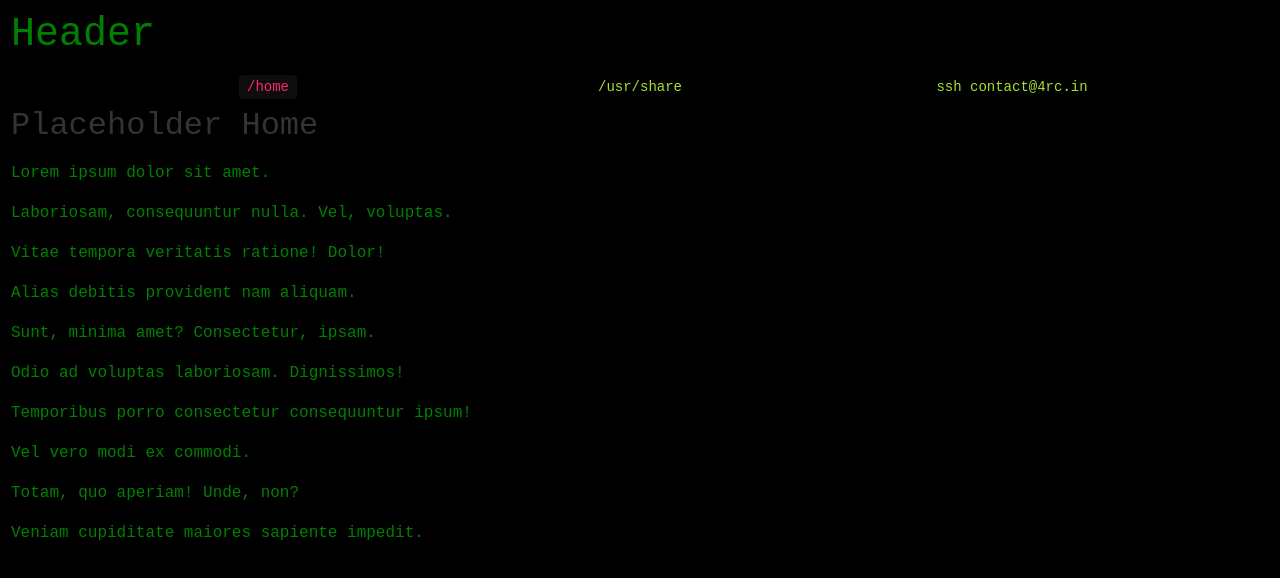
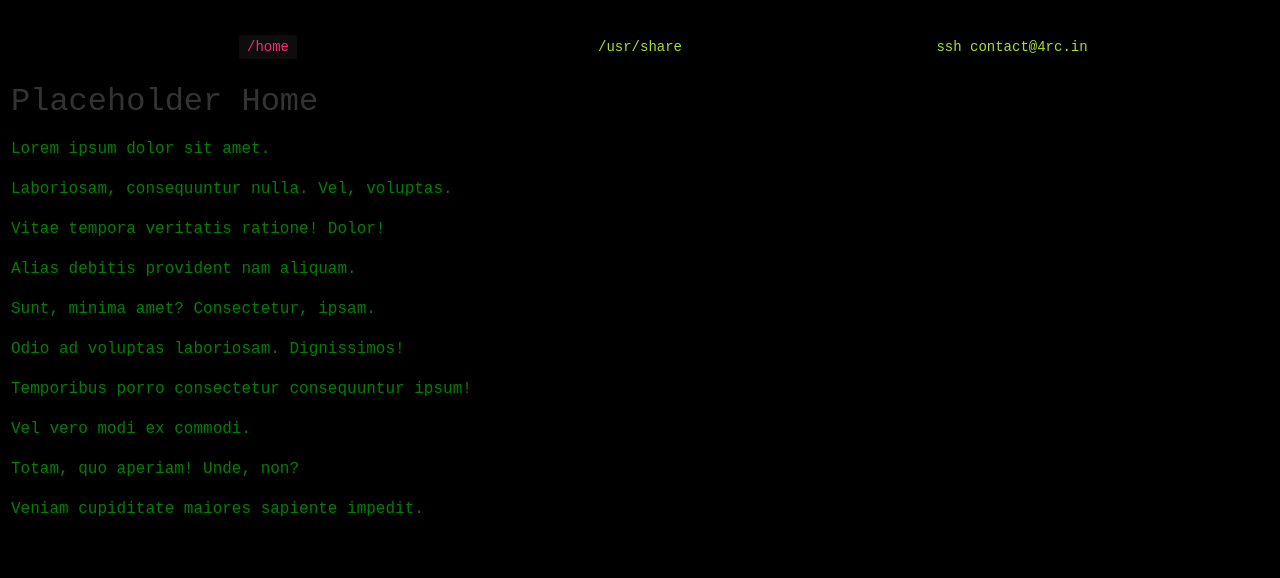
Before and after one commit to Arc-001/4rc_blog, a Vue app in the folder front_end/: page / in a window 1280 px wide. Shown: the top 578 px of the page. Built offline with nearby package versions, Linux system fonts and the light colour scheme.

Commit message:
MINOR: removed the header h tag

```diff
--- a/front_end/src/components/headersCustom.vue
+++ b/front_end/src/components/headersCustom.vue
@@ -2,8 +2,7 @@
 <template>
     <div>
         <header class = "header">
-            <h1>Header</h1>
-            <div class="navbar">
+            <div class="navbar py-4">
                 <div class = "container text-center">
                     <div class = "col">
                         <RouterLink to="/" @keyup = "Home" class = "terminal-nav-link"> /home </RouterLink>
```
